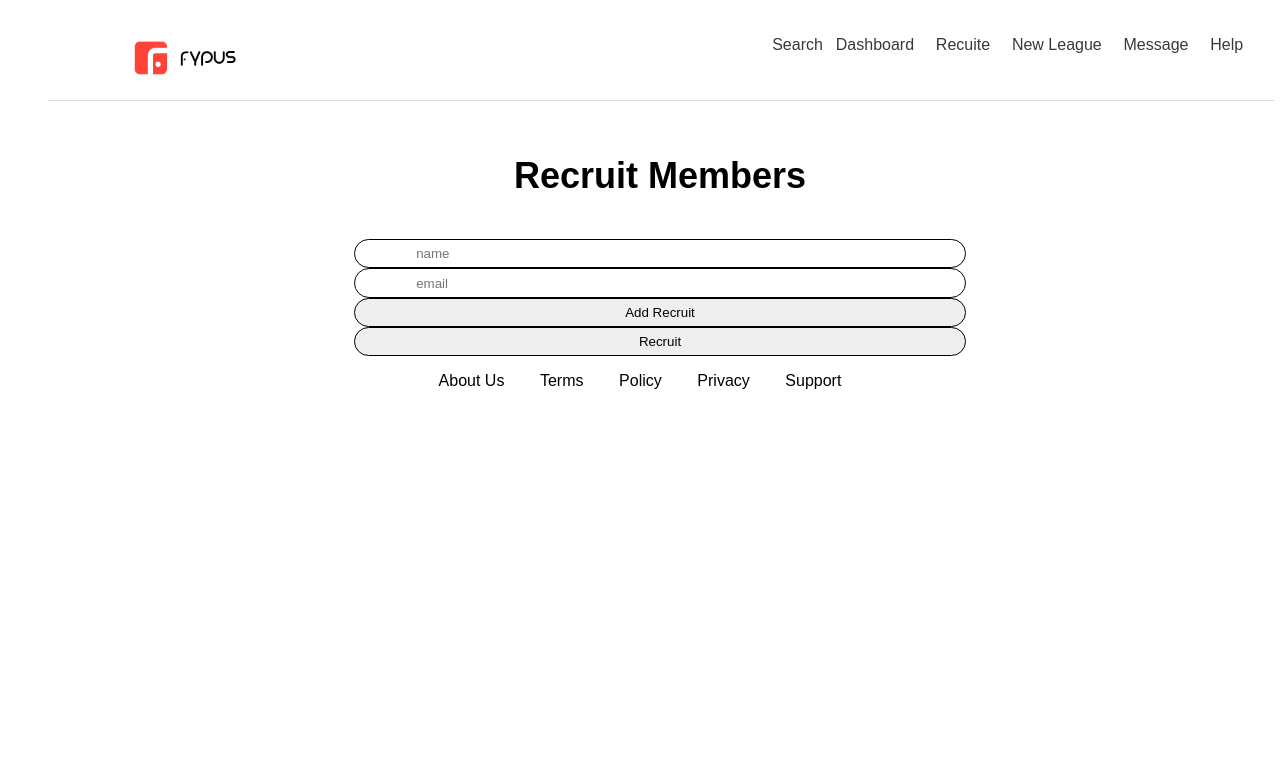
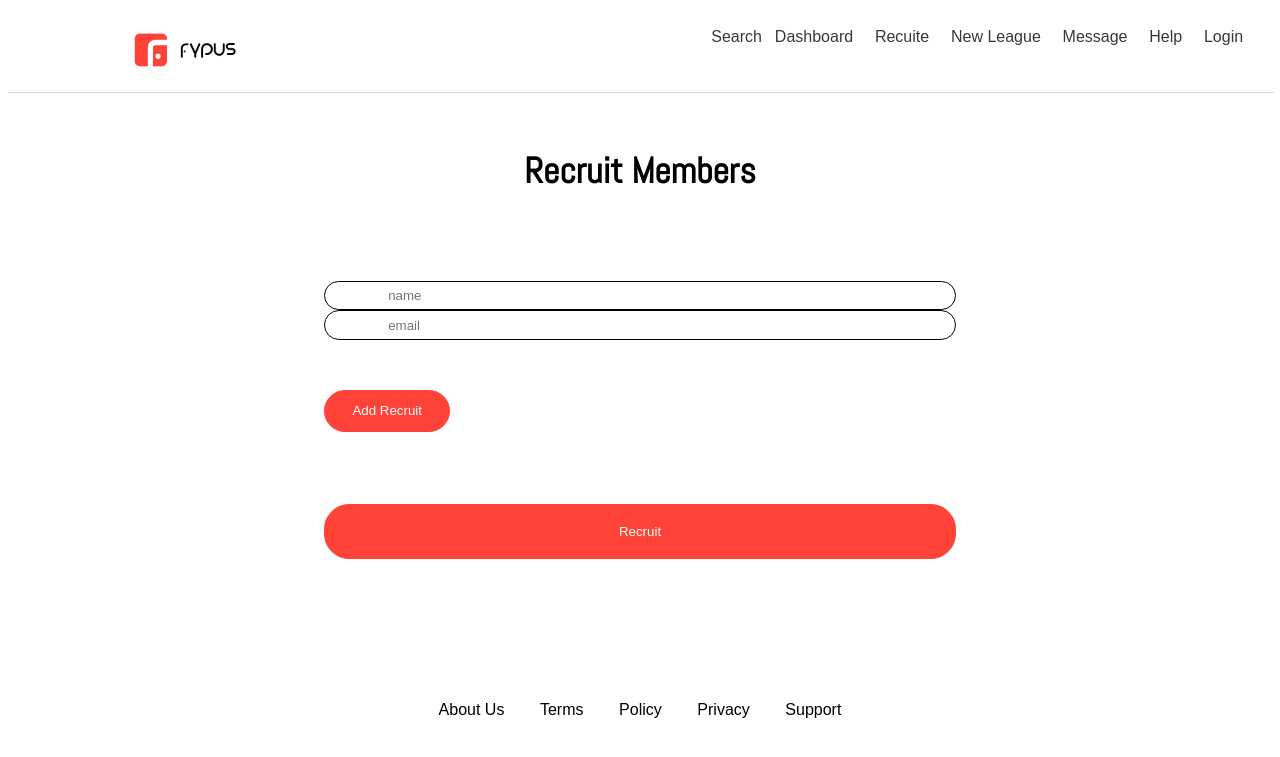
Before and after one commit to dbd62/fypus, a Django app: page /RecruitOthers/ in a window 1280 px wide. Shown: the top 757 px of the page. Run offline with Django 3.2, Linux system fonts and the light colour scheme.

Commit message:
Editing HTML and CSS

```diff
--- a/login/static/css/styles.css
+++ b/login/static/css/styles.css
@@ -174,6 +174,38 @@ input{
 	color: white;
 	width: 100%;
 }
+.recruit input{
+	padding-bottom: 2%;
+	padding-top:6%;
+	background-color: #FF4338;
+	border-radius: 25px;
+	padding: 3%;
+	padding-right: 10%;
+	padding-left: 10%;
+	border-style: solid;
+	border: none;
+	border-width: 1px;
+	border: 1px solid #FF4338;
+	display: block;
+	margin: auto;
+	color: white;
+	width: 100%;
+}
+.recruit #addField{
+	padding-bottom: 2%;
+	padding-top:2%;
+	background-color: #FF4338;
+	border-radius: 25px;
+	padding-right: 2%;
+	padding-left: 2%;
+	border-style: solid;
+	border: none;
+	border-width: 1px;
+	border: 1px solid #FF4338;
+	display: inline;
+	color: white;
+	width: 20%;
+}
 #formRecruit{
 	margin-left: auto;
 	margin-right: auto;
@@ -182,9 +214,11 @@ input{
 	padding-top: 1%;
 	color: #EEEFF7;
 }
-#formRecruit input{
+#fields{
+	padding-bottom: 5%;
+	padding-top: 7%;
+}
 
-}
 
 .button{
 	button{
@@ -203,7 +237,7 @@ input{
 	width: 100%;
 }
 #footer{
-	padding-top: 10%;
+	padding-top: 20%;
 	display: block;
 	margin: auto;
 }
--- a/login/templates/RecruitOthers.html
+++ b/login/templates/RecruitOthers.html
@@ -1,14 +1,13 @@
 <!DOCTYPE html>
 <html>
 <head>
-	<title>Fypus Request to Join</title>
-    {% load static %}
+	<title>Fypus Home</title>
+	{% load static %}
 	<link href="{% static "css/styles.css" %}" rel="stylesheet">
 	<link rel = "{% static "css/font-awesome-4.7.0.css" %}" href="font-awesome-4.7.0/css/font-awesome.min.css">
+	<link href="https://fonts.googleapis.com/css?family=Abel" rel="stylesheet">
 
-	<div class = "global nav">
 		<img id = "logo" src="{% static "images/logo2.png" %}" alt="Fypus logo">
-			<ul>
 	<div class="list-group" style="float: right; padding-top: 20px; padding-right: 20px;">
   		<a class="list-group-item" href="#" style="color: #383A35; text-decoration: none; font-family: sans-serif;"><i class="fa fa-search fa-fw" aria-hidden="true""></i>&nbsp; Search</a>
   		<a class="list-group-item" href="#" style="color: #383A35; text-decoration: none;font-family: sans-serif;"><i class="fa fa-user fa-fw" aria-hidden="true"></i>&nbsp; Dashboard&nbsp;&nbsp;</a>
@@ -16,7 +15,8 @@
   		<a class="list-group-item" href="#" style="color: #383A35; text-decoration: none;font-family: sans-serif;"><i class="fa fa-plus-circle fa-fw" aria-hidden="true"></i>&nbsp; New League&nbsp;&nbsp;</a>
   		<a class="list-group-item" href="#" style="color: #383A35; text-decoration: none;font-family: sans-serif;"><i class="fa fa-commenting fa-fw" aria-hidden="true"></i>&nbsp; Message&nbsp;&nbsp;</a>
   		<a class="list-group-item" href="#" style="color: #383A35; text-decoration: none;font-family: sans-serif;"><i class="fa fa-question-circle fa-fw" aria-hidden="true"></i>&nbsp; Help&nbsp;&nbsp;</a>
-</div>
+  		<a class="list-group-item" href="#" style="color: #383A35; text-decoration: none;font-family: sans-serif;"><i class="fa fa-question-circle fa-fw" aria-hidden="true"></i>&nbsp; Login&nbsp;&nbsp;</a>
+	</div>
 </head>
 <br>
 <br>
@@ -27,23 +27,29 @@
 	<div class = "container">
     	<h2> Recruit Members </h2>
   	</div>
+  	<!-- http://jsfiddle.net/2t9Dh/ -->
   	<div id="form">
+	    <div id="fields">
 	    	<input type="text" placeholder="name" class="adding" size="20%"/>
 	    	<input type="email" placeholder="email" class="adding" size="20%"/>
+	    </div>
 	    <br>
+	    <span class="recruit">
 	    <input type="button" id="addField" onclick="addField();" value="Add Recruit"/>
+	    <br><br><br><br><br>
 	    <input type="button" id="request" name="submit" value="Recruit">
 	    <script>
 	    function addField(){
-	    	document.getElementById('content').innerHTML+='<br><br><input type="text" placeholder="name"/><input type="email" placeholder="email"/>';
+	    	document.getElementById('fields').innerHTML+='<br><br><input type="text" placeholder="name"/><input type="email" placeholder="email"/>';
 	    }
 	    </script>
+	    </span>
   	</div>
 </body>
 </div>
 </html>
 	<div id="footer">
-		<p style="font-family: sans-serif; text-align: center;padding-bottom: 30px;">About Us&nbsp;&nbsp;&nbsp;&nbsp;&nbsp;&nbsp;&nbsp;&nbsp;Terms&nbsp;&nbsp;&nbsp;&nbsp;&nbsp;&nbsp;&nbsp;&nbsp;Policy&nbsp;&nbsp;&nbsp;&nbsp;&nbsp;&nbsp;&nbsp;&nbsp;Privacy&nbsp;&nbsp;&nbsp;&nbsp;&nbsp;&nbsp;&nbsp;&nbsp;Support</p>
+		<p style="font-family: sans-serif; text-align: center; padding-top: 10%;">About Us&nbsp;&nbsp;&nbsp;&nbsp;&nbsp;&nbsp;&nbsp;&nbsp;Terms&nbsp;&nbsp;&nbsp;&nbsp;&nbsp;&nbsp;&nbsp;&nbsp;Policy&nbsp;&nbsp;&nbsp;&nbsp;&nbsp;&nbsp;&nbsp;&nbsp;Privacy&nbsp;&nbsp;&nbsp;&nbsp;&nbsp;&nbsp;&nbsp;&nbsp;Support</p>
 	</div>
 
 </body>
--- a/login/templates/index.html
+++ b/login/templates/index.html
@@ -7,9 +7,7 @@
 	<link rel = "{% static "css/font-awesome-4.7.0.css" %}" href="font-awesome-4.7.0/css/font-awesome.min.css">
 	<link href="https://fonts.googleapis.com/css?family=Abel" rel="stylesheet">
 
-	<div class = "global nav">
 		<img id = "logo" src="{% static "images/logo2.png" %}" alt="Fypus logo">
-			<ul>
 	<div class="list-group" style="float: right; padding-top: 20px; padding-right: 20px;">
   		<a class="list-group-item" href="#" style="color: #383A35; text-decoration: none; font-family: sans-serif;"><i class="fa fa-search fa-fw" aria-hidden="true""></i>&nbsp; Search</a>
   		<a class="list-group-item" href="#" style="color: #383A35; text-decoration: none;font-family: sans-serif;"><i class="fa fa-user fa-fw" aria-hidden="true"></i>&nbsp; Dashboard&nbsp;&nbsp;</a>
```
Also changed, not shown: login/templates/FypusRequestYou.html (+5 -5 lines), login/templates/RequestToJoin.html (+6 -6 lines), login/templates/join.html (+7 -12 lines), login/templates/login.html (+8 -8 lines), login/templates/requestRecieved.html (+4 -4 lines), login/templates/yourSavings.html (+4 -4 lines).
